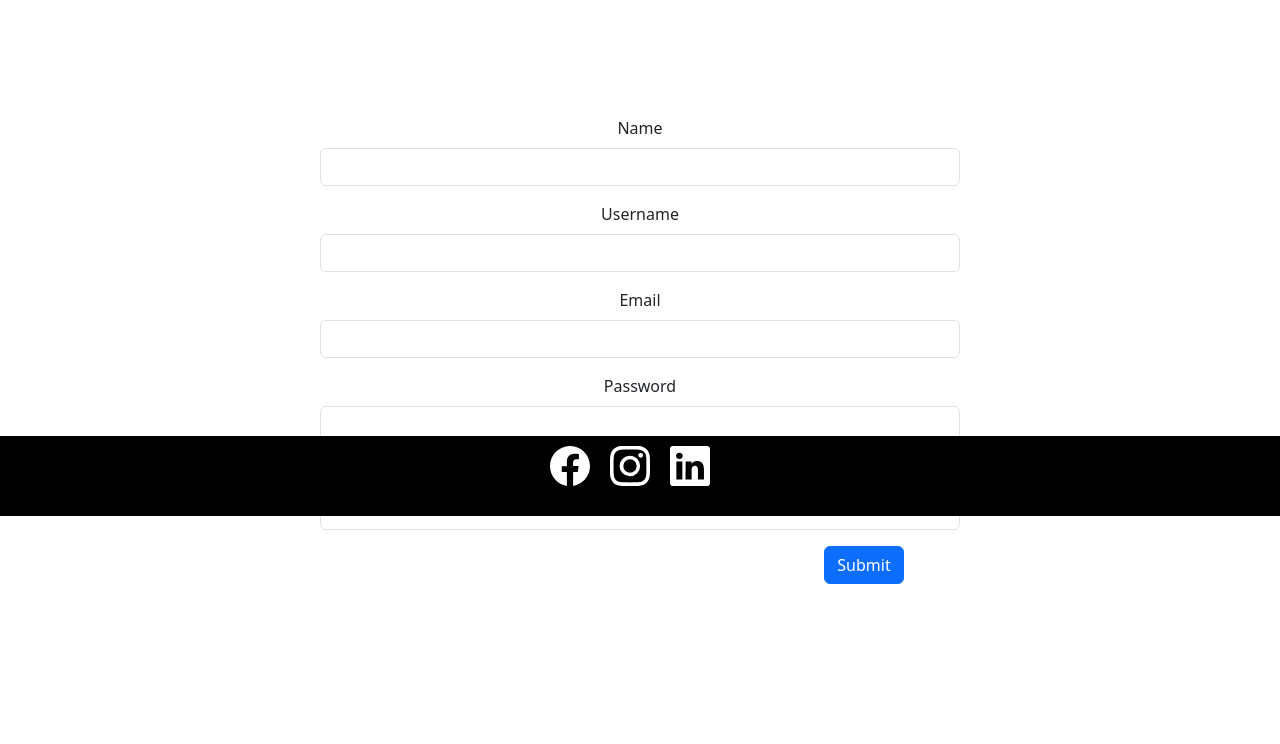
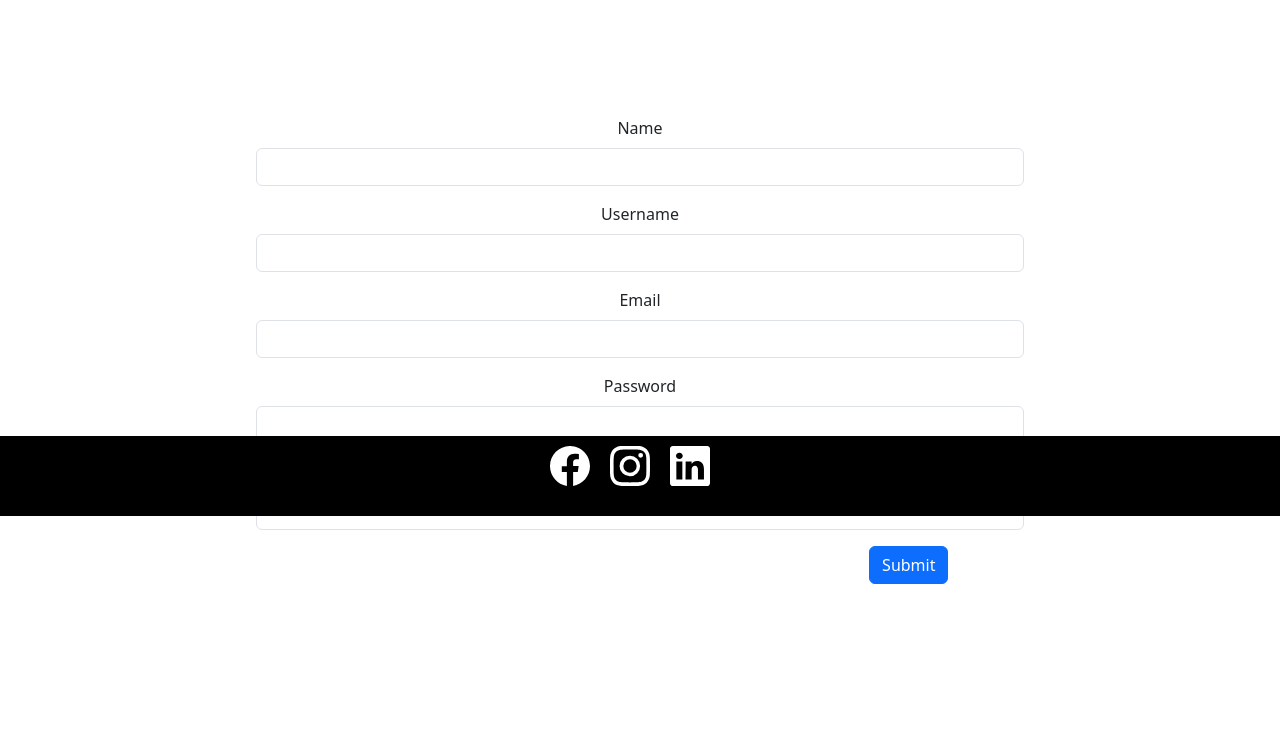
Before and after one commit to pamir-shinwari/pamir_blog, a Flask app: page /register in a window 1280 px wide. Shown: the part 284-1028 px from the top of the page. Run offline with Flask 3, Linux system fonts and the light colour scheme; some libraries are stand-ins or nearby versions.

Commit message:
initial commit

```diff
--- a/static/styles.css
+++ b/static/styles.css
@@ -19,8 +19,8 @@ background: center;
 
 margin-top: 40vh;
 margin-bottom: 20vh;
-width: 50%;
-margin-left:25%;
+width: 60%;
+margin-left:20%;
 }
 
 .container_footer{
--- a/templates/post.html
+++ b/templates/post.html
@@ -12,19 +12,19 @@
 
 {% block content %}
 
-<div>
 
         <p>{{post.body|safe}}</p>
 
         {% if current_user. id == 1%}
             <a class="btn btn-primary" href="{{url_for('edit_post', id=post.id)}}">Edit Post</a>
         {% endif %}
-
+{% if current_user. id == 1%}
     <div class="comment_form">
         {{render_form(form)}}
         {{ckeditor.load()}}
         {{ckeditor.config(name='text')}}
     </div>
+{% endif %}
 
 <h3>Comments</h3>
 {% for comment in post.comments%}
@@ -37,5 +37,5 @@
 
 
     {% endfor %}
-</div>
+
 {% endblock%}
```
